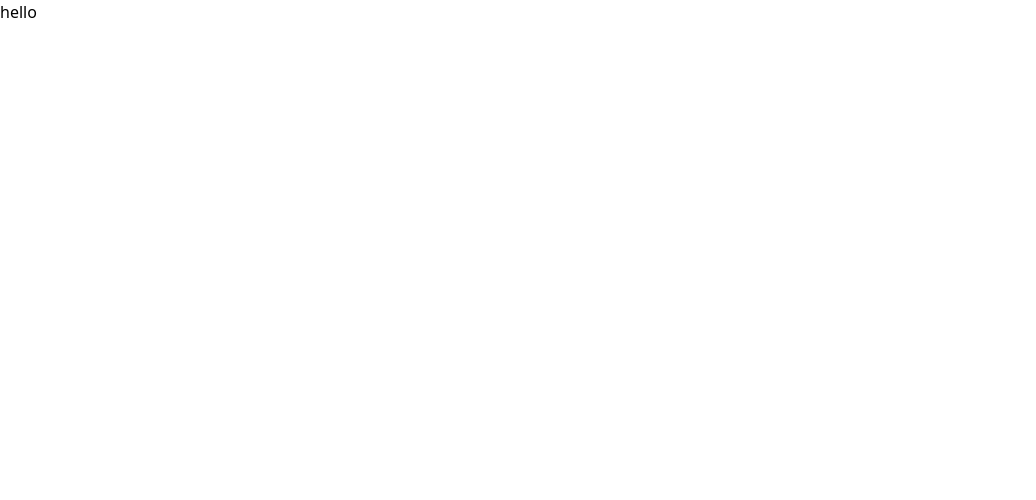
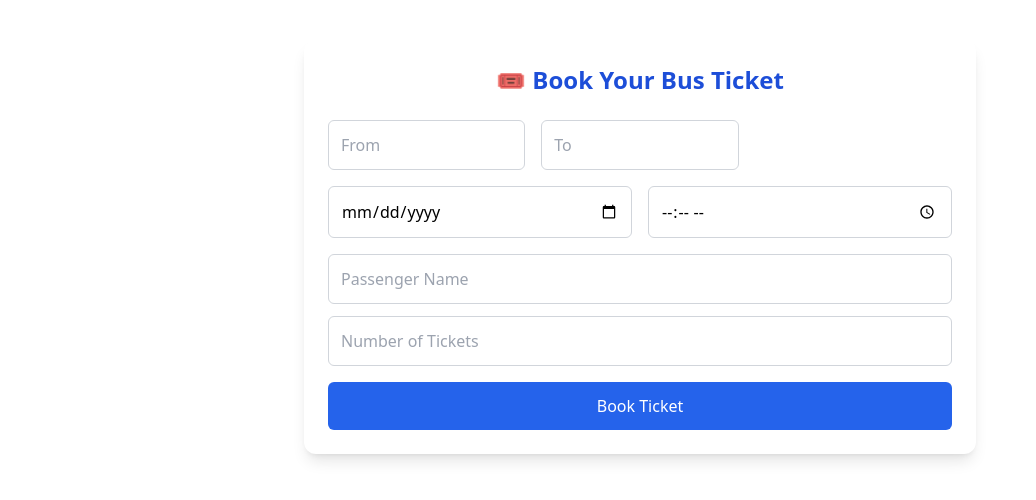
Before and after one commit to Abjithbk/where-is-my-bus, a React (Create React App) app: page /TicketBooking in a window 1280 px wide. Shown: the top 500 px of the page, without its empty margins (0-1036 px from the left). Built offline with nearby package versions, Linux system fonts and the light colour scheme.

Commit message:
User dashboard,ticket booking interface features are added

```diff
--- a/package.json
+++ b/package.json
@@ -12,8 +12,10 @@
     "axios": "^1.10.0",
     "react": "^19.1.0",
     "react-dom": "^19.1.0",
+    "react-icons": "^5.5.0",
     "react-router-dom": "^7.7.0",
     "react-scripts": "5.0.1",
+    "react-toastify": "^11.0.5",
     "schema-utils": "^2.7.1",
     "web-vitals": "^2.1.4"
   },
--- a/src/App.js
+++ b/src/App.js
@@ -3,6 +3,9 @@ import Signup from "./components/Signup";
 import {BrowserRouter as Router,Routes,Route} from 'react-router-dom'
 import UserHome from "./components/UserHome";
 import TicketBook from "./components/TicketBook";
+import UserProfile from "./components/UserProfile";
+import StaffDashboard from "./components/StaffDashboard";
+import UserBookings from "./components/UserBookings";
 
 function App() {
   return (
@@ -14,7 +17,10 @@ function App() {
 
         <Route path="/Signup" element={ <Signup />} />
         <Route path="/Login" element={ <Login />} />
-        <Route path="/TicketBooking" element={ <TicketBook />} />
+        <Route path="/TicketBooking" element={ <TicketBook />}/>
+        <Route path="/Profile" element={ <UserProfile />}/>
+        <Route path="/Staff" element={ <StaffDashboard />}/>
+        <Route path="/Bookings" element={ <UserBookings />}/>
       </Routes>
 
     </Router>
--- a/src/components/Login.jsx
+++ b/src/components/Login.jsx
@@ -1,6 +1,7 @@
 import React from "react";
-
+import {useNavigate} from 'react-router-dom'
 const Login = () => {
+  const navigate = useNavigate()
   return (
     <div className="flex min-h-full flex-1 flex-col justify-center px-6 py-12 lg:px-8">
       <div className="sm:mx-auto sm:w-full sm:max-w-sm">
@@ -66,8 +67,10 @@ const Login = () => {
         </form>
 
         <p className="mt-10 text-center text-sm/6 text-gray-500">
-          New member?{" "}
-          <span className="font-semibold text-indigo-600 hover:text-indigo-500 cursor-pointer">
+          Are you a New member?{" "}
+          <span onClick={() => {
+            navigate("/Signup")
+          }} className="font-semibold text-indigo-600 hover:text-indigo-500 cursor-pointer">
             Signup
           </span>
         </p>
--- a/src/components/Signup.jsx
+++ b/src/components/Signup.jsx
@@ -1,6 +1,7 @@
 import React from 'react'
-
+import {useNavigate} from 'react-router-dom'
 const Signup = () => {
+  const navigate = useNavigate();
   return (
     <div className="flex min-h-full flex-1 flex-col justify-center px-6 py-12 lg:px-8">
         <div className="sm:mx-auto sm:w-full sm:max-w-sm">
@@ -147,19 +148,6 @@ const Signup = () => {
 
                 /> Staff
                 </label>
-                <label className='mr-4'>
-                  <input
-                  id="admin"
-                  name="profile-type"
-                  type="radio"
-                  required
-                  value="admin"
-
-
-                /> Admin
-                </label>
-
-
             </div>
             <div>
               <button
@@ -173,7 +161,9 @@ const Signup = () => {
 
           <p className="mt-10 text-center text-sm/6 text-gray-500">
             Already a member?{' '}
-            <span  className="font-semibold text-indigo-600 hover:text-indigo-500 cursor-pointer">
+            <span onClick={() => {
+              navigate("/Login")
+            }} className="font-semibold text-indigo-600 hover:text-indigo-500 cursor-pointer">
                  Sign in
             </span>
           </p>
--- /dev/null
+++ b/src/components/StaffDashboard.jsx
@@ -0,0 +1,11 @@
+import React from 'react'
+
+const StaffDashboard = () => {
+  return (
+    <div>
+      <h1>Hello</h1>
+    </div>
+  )
+}
+
+export default StaffDashboard
--- a/src/components/TicketBook.jsx
+++ b/src/components/TicketBook.jsx
@@ -1,11 +1,58 @@
-import React from 'react'
+import React from "react";
 
 const TicketBook = () => {
   return (
-    <div>
-      <h1>hello</h1>
+    <div className="max-w-2xl mx-auto p-6 bg-white shadow-lg rounded-xl mt-10">
+      <h2 className="text-2xl font-bold mb-6 text-center text-blue-700">
+        🎟️ Book Your Bus Ticket
+      </h2>
+
+      {/* From - To */}
+      <div className="grid grid-cols-1 sm:grid-cols-2 lg:grid-cols-3 gap-4 mb-4">
+        <input
+          type="text"
+          placeholder="From"
+          className="p-3 border border-gray-300 rounded-md focus:outline-none focus:ring-2 focus:ring-blue-400"
+        />
+        <input
+          type="text"
+          placeholder="To"
+          className="p-3 border border-gray-300 rounded-md focus:outline-none focus:ring-2 focus:ring-blue-400"
+        />
+      </div>
+
+      {/* Date and Time */}
+      <div className="grid grid-cols-1 sm:grid-cols-2 gap-4 mb-4">
+        <input
+          type="date"
+          className="p-3 border border-gray-300 rounded-md focus:outline-none focus:ring-2 focus:ring-blue-400"
+        />
+        <input
+          type="time"
+          className="p-3 border border-gray-300 rounded-md focus:outline-none focus:ring-2 focus:ring-blue-400"
+        />
+      </div>
+
+      {/* Passenger Details */}
+      <div className="mb-4">
+        <input
+          type="text"
+          placeholder="Passenger Name"
+          className="w-full p-3 border border-gray-300 rounded-md focus:outline-none focus:ring-2 focus:ring-blue-400 mb-3"
+        />
+        <input
+          type="number"
+          placeholder="Number of Tickets"
+          className="w-full p-3 border border-gray-300 rounded-md focus:outline-none focus:ring-2 focus:ring-blue-400"
+        />
+      </div>
+
+      {/* Book Button */}
+      <button className="w-full bg-blue-600 text-white py-3 rounded-md hover:bg-blue-700 transition">
+        Book Ticket
+      </button>
     </div>
-  )
-}
+  );
+};
 
-export default TicketBook
+export default TicketBook;
--- /dev/null
+++ b/src/components/UserBookings.jsx
@@ -0,0 +1,11 @@
+import React from 'react'
+
+const UserBookings = () => {
+  return (
+    <div>
+
+    </div>
+  )
+}
+
+export default UserBookings
--- /dev/null
+++ b/src/components/UserProfile.jsx
@@ -0,0 +1,35 @@
+import React from 'react'
+
+const UserProfile = () => {
+  return (
+    <div className="bg-white shadow p-6 rounded-lg max-w-3xl mx-auto mt-20 w-full">
+             <h2 className="text-2xl font-bold mb-6 text-center">User Profile</h2>
+
+            <div className="flex flex-col md:flex-row items-center md:items-start gap-6">
+              <div className="flex-1 w-full">
+                <div className="grid grid-cols-1 md:grid-cols-2 gap-4">
+                  <div>
+                    <p className="text-gray-600 text-sm">First Name</p>
+                    <p className="text-lg font-medium">Hello</p>
+                  </div>
+                  <div>
+                    <p className="text-gray-600 text-sm">Last Name</p>
+                    <p className="text-lg font-medium">World</p>
+                  </div>
+                  <div>
+                    <p className="text-gray-600 text-sm">Phone Number</p>
+                    <p className="text-lg font-medium">3747846473</p>
+                  </div>
+                 <div>
+                    <p className='text-gray-600 text-sm'>Email</p>
+                    <p className='text-lg font-medium'>ahdsg@21gmail.com</p>
+                 </div>
+
+                </div>
+              </div>
+            </div>
+          </div>
+  )
+}
+
+export default UserProfile
```
Also changed, not shown: src/components/UserHome.jsx (+81 -54 lines), src/context/AuthContext.js (added), 1 other file (tests, documents, lock files or other folders).
